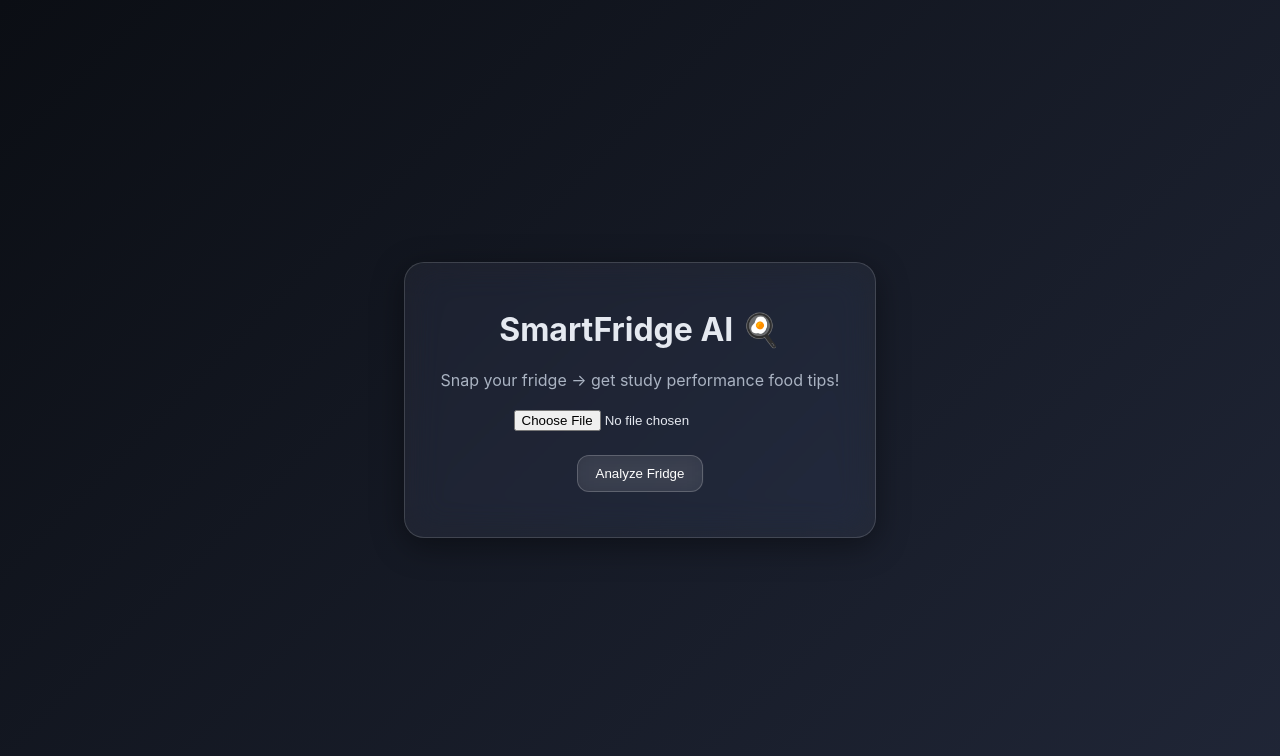
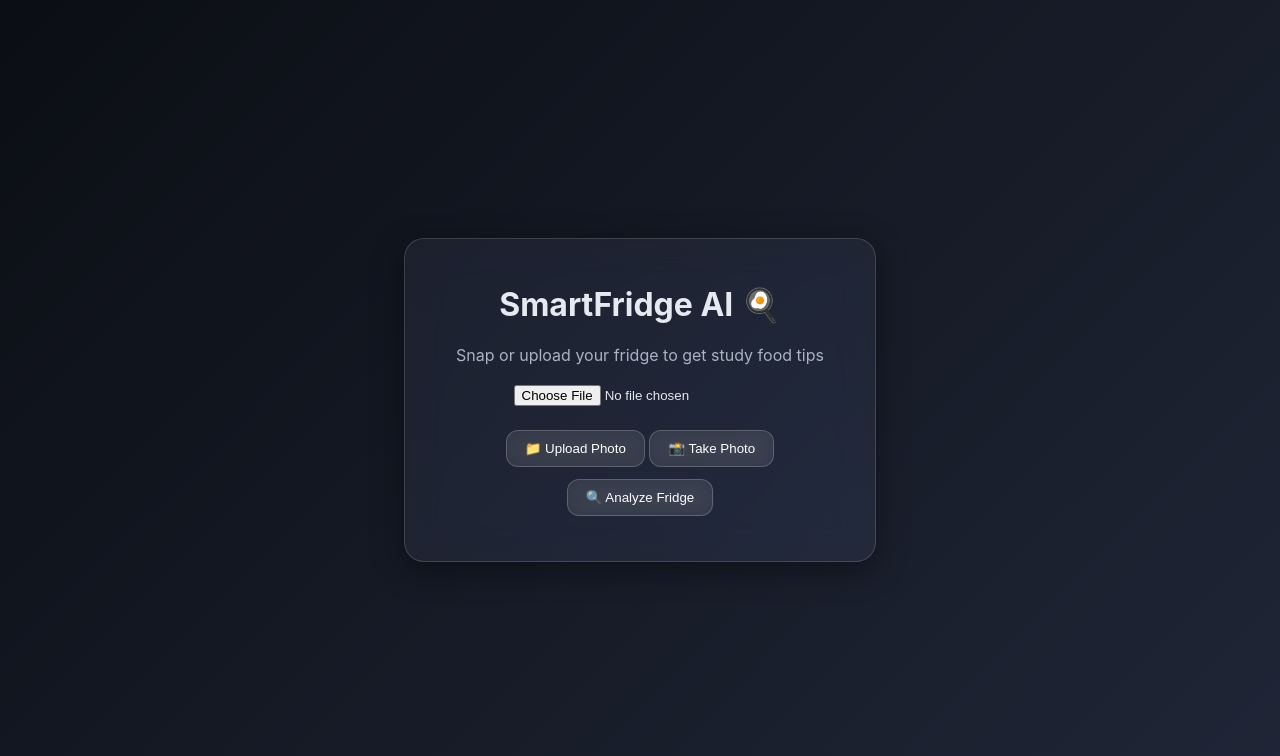
Before and after one commit to wqois/smartfridge_ai, a Flask app: page / in a window 1280 px wide. Shown: the top 756 px of the page. Run offline with Flask 3, Linux system fonts and the light colour scheme.

Commit message:
Update index.html

```diff
--- a/templates/index.html
+++ b/templates/index.html
@@ -2,20 +2,29 @@
 <html lang="en">
 <head>
   <meta charset="UTF-8" />
-  <meta name="viewport" content="width=device-width, initial-scale=1.0">
-  <title>SmartFridge AI 🍎</title>
-  <link rel="stylesheet" href="/static/style.css">
+  <meta name="viewport" content="width=device-width, initial-scale=1.0" />
+  <title>SmartFridge AI 🍳</title>
+  <link rel="stylesheet" href="/static/style.css" />
 </head>
 <body>
   <div class="container glass">
     <h1>SmartFridge AI 🍳</h1>
-    <p class="subtitle">Snap your fridge → get study performance food tips!</p>
+    <p class="subtitle">Snap or upload your fridge to get study food tips</p>
 
-    <input type="file" id="imageInput" accept="image/*" capture="environment">
-    <button id="analyzeBtn" class="glass-btn">Analyze Fridge</button>
+    <div class="upload-box">
+      <input type="file" id="imageInput" accept="image/*" hidden />
+      <input type="file" id="cameraInput" accept="image/*" capture="environment" hidden />
+
+      <div class="button-group">
+        <button id="uploadBtn" class="glass-btn">📁 Upload Photo</button>
+        <button id="cameraBtn" class="glass-btn">📸 Take Photo</button>
+      </div>
+
+      <div id="preview-area"></div>
+      <button id="analyzeBtn" class="glass-btn primary">🔍 Analyze Fridge</button>
+    </div>
 
     <div id="loading" class="hidden">Analyzing...</div>
-
     <div id="results" class="results"></div>
   </div>
 
```
